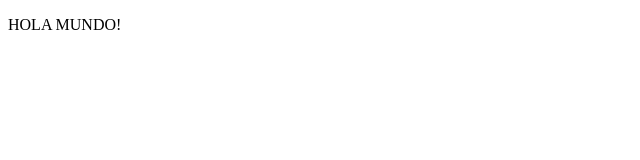
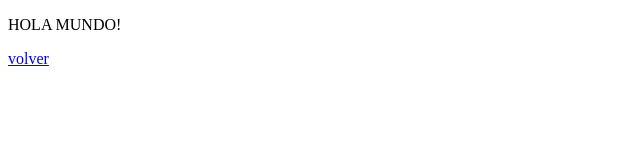
Before and after one commit to eliaspala23/Sistemas-de-control, a plain HTML site: page paginas/Hola.html in a window 1280 px wide. Shown: the full height of the page, 0-640 px from the left. Drawn offline with Linux system fonts and the light colour scheme.

Commit message:
Update Hola.html

```diff
--- a/paginas/Hola.html
+++ b/paginas/Hola.html
@@ -5,5 +5,7 @@
 </head>
 <body>
 <p>HOLA MUNDO!</p>
+  <p><a href="../index.html">volver</a></p>
+
 </body>
 </html>
```
